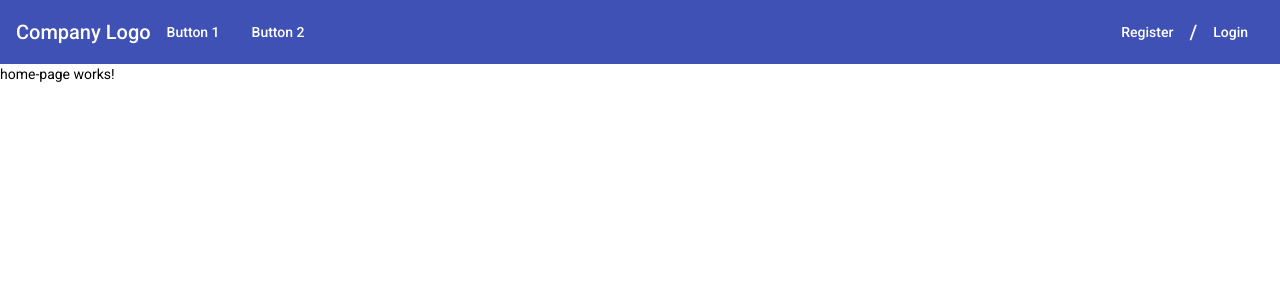
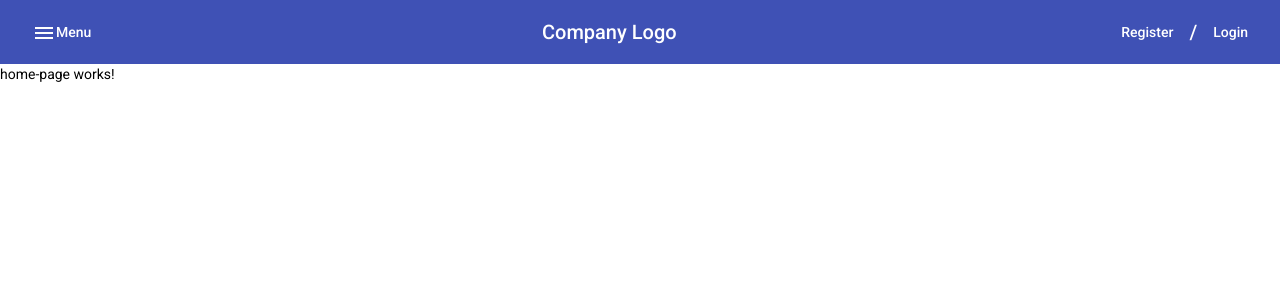
Before and after one commit to LuckyOwlBen/SubleesesForSubletters, an Angular app in the folder sublease-app/: page /home in a window 1280 px wide. Shown: the top 300 px of the page. Built offline with nearby package versions, Linux system fonts and the light colour scheme.

Commit message:
centered logo

```diff
--- a/sublease-app/src/app/views/header/header.component.css
+++ b/sublease-app/src/app/views/header/header.component.css
@@ -1,3 +1,11 @@
 .spacer {
     flex: 1 1 auto;
 }
+
+.title {
+    position: absolute;
+    left: 45%;
+    margin-left: -50px !important;
+    /* 50% of your logo width */
+    display: block;
+}
--- a/sublease-app/src/app/views/header/header.component.html
+++ b/sublease-app/src/app/views/header/header.component.html
@@ -1,9 +1,41 @@
-<div class="navbar navbar-default">
-    <mat-toolbar color="primary">
-        <mat-toolbar-row>
-            <span>Company Logo</span>
-            <a class="mat-focus-indicator" routerLink="/home" mat-button mat-button-base>Button 1</a>
-            <a class="mat-focus-indicator" routerLink="/" mat-button>Button 2</a>
-            <span class="spacer"></span>
-            <a routerLink="/register" mat-button>Register</a>/<a routerLink="/login" mat-button>Login</a>
-        </mat-toolbar-row>
+<mat-toolbar color="primary">
+    <mat-toolbar-row>
+        <button mat-button (click)="sidenav.toggle()"><mat-icon>menu</mat-icon><span>Menu</span></button>
+        <div class="logo-spacer"></div>
+        <a class="title" routerLink="/home" mat-button>
+            <h1>Company Logo</h1>
+        </a>
+        <span class="spacer"></span>
+        <a routerLink="/register" mat-button>Register</a>/<a routerLink="/login" mat-button>Login</a>
+    </mat-toolbar-row>
+</mat-toolbar>
+<mat-sidenav-container>
+    <mat-sidenav #sidenav class="sidenav">
+        <mat-nav-list>
+            <a matt-list-item class="mat-focus-indicator" routerLink="/home">Button 1</a>
+            <a mat-list-item (click)="sidenav.toggle()" mat-list-item>Close</a>
+        </mat-nav-list>
+    </mat-sidenav>
+</mat-sidenav-container>
+
+<!-- <mat-sidenav-container>
+    <mat-sidenav #sidenav>
+      <mat-nav-list>
+
+        <a mat-list-item [routerLink]="'/accounts'"> Accounts </a>
+        <a mat-list-item [routerLink]="'/create-account'"> Create Account </a>
+        <a mat-list-item [routerLink]="'/contacts'"> Contacts </a>
+        <a mat-list-item [routerLink]="'/create-contact'"> Create Contact </a>
+        <a mat-list-item [routerLink]="'/activities'"> Activities </a>
+        <a mat-list-item [routerLink]="'/create-activity'"> Create Activity </a>
+        <a mat-list-item (click)="sidenav.toggle()" href="" mat-list-item>Close</a>
+
+      </mat-nav-list>
+    </mat-sidenav>
+    <mat-sidenav-content>
+      <div style="height: 88vh;">
+
+        <router-outlet></router-outlet>
+      </div>
+    </mat-sidenav-content>
+  </mat-sidenav-container> -->
```
Also changed, not shown: sublease-app/src/app/Materials/MaterialsModule.ts (+8 -3 lines).
